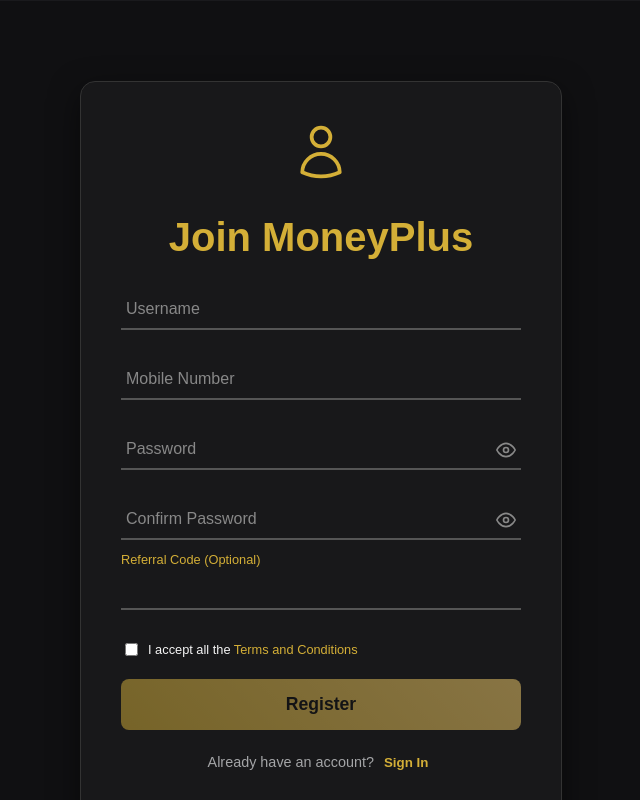
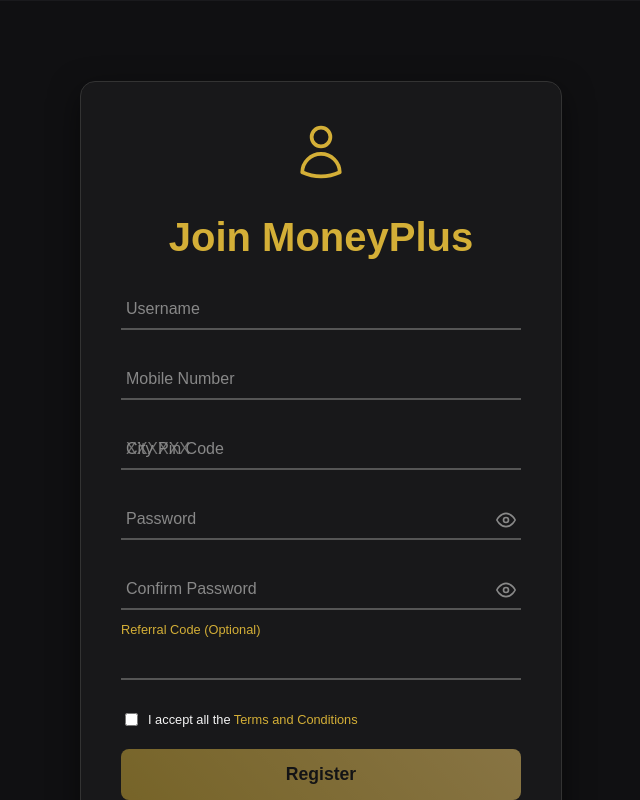
Before and after one commit to vishalpoonia890/amit, a React (Create React App) app in the folder frontend/: page / in a window 1280 px wide. Both pictures are taken after a click on the button "Register Now". Shown: the part 3002-3802 px from the top of the page, without its empty margins (319-959 px from the left). Built offline with nearby package versions, Linux system fonts and the light colour scheme; no server answers.

Commit message:
Update LandingPage.js

```diff
--- a/frontend/src/components/LandingPage.js
+++ b/frontend/src/components/LandingPage.js
@@ -1,4 +1,5 @@
-import React, { useState } from 'react';
+import React, { useState, useCallback } from 'react';
+import axios from 'axios';
 import './LandingPage.css';
 import { FidelityLogoIcon, LoginIcon } from './Icons';
 
@@ -10,6 +11,15 @@ import promoImage from '../assets/ipbia.png';
 import casinoNews1 from '../assets/casino1.jpg';
 import casinoNews2 from '../assets/casino2.jpg';
 import casinoNews3 from '../assets/casino3.jpg';
+
+// Debounce utility function (to prevent too many API calls while typing)
+const debounce = (func, delay) => {
+    let timeoutId;
+    return (...args) => {
+        clearTimeout(timeoutId);
+        timeoutId = setTimeout(() => func.apply(this, args), delay);
+    };
+};
 
 // --- SVG Icons for Password Toggle ---
 const EyeIcon = () => (
@@ -71,6 +81,52 @@ function LandingPage({ authView, setAuthView, loginFormData, registerFormData, h
     const [showRegisterPassword, setShowRegisterPassword] = useState(false);
     const [showConfirmPassword, setShowConfirmPassword] = useState(false);
 
+    // ✅ NEW STATE for Pincode
+    const [cityName, setCityName] = useState('');
+    const [pinCodeError, setPinCodeError] = useState('');
+
+    // --- Pincode API Call Logic ---
+    const fetchCityName = useCallback(async (pinCode) => {
+        setCityName('');
+        setPinCodeError('');
+        if (!pinCode || pinCode.length !== 6 || isNaN(pinCode)) {
+            return;
+        }
+
+        try {
+            // Using the official India Post API for reliable Pincode lookup
+            const response = await axios.get(`https://api.postalpincode.in/pincode/${pinCode}`);
+            const data = response.data;
+
+            if (data && data[0] && data[0].Status === 'Success' && data[0].PostOffice.length > 0) {
+                // Use the main district/region name
+                setCityName(data[0].PostOffice[0].District);
+            } else {
+                setPinCodeError('Invalid Pincode.');
+                setCityName('');
+            }
+        } catch (error) {
+            console.error("Pincode API Error:", error);
+            setPinCodeError('Failed to verify Pincode.');
+            setCityName('');
+        }
+    }, []);
+
+    const debouncedFetchCityName = useCallback(debounce(fetchCityName, 500), [fetchCityName]);
+
+    const handlePinCodeChange = (e) => {
+        const pinCode = e.target.value;
+        // Update the form data
+        handleRegisterInputChange({ target: { name: 'cityPinCode', value: pinCode } });
+        // Trigger debounced lookup
+        if (pinCode.length === 6) {
+            debouncedFetchCityName(pinCode);
+        } else {
+            setCityName('');
+            setPinCodeError('');
+        }
+    };
+
     const scrollToAuth = (view) => {
         setAuthView(view);
         document.getElementById('auth').scrollIntoView({ behavior: 'smooth' });
@@ -80,6 +136,10 @@ function LandingPage({ authView, setAuthView, loginFormData, registerFormData, h
         e.preventDefault();
         if (!termsAccepted) {
             alert("You must accept the terms and conditions to register.");
+            return;
+        }
+        if (!cityName) {
+            alert("Please enter a valid 6-digit PIN code and ensure the city name is displayed.");
             return;
         }
         handleRegister(e);
@@ -118,7 +178,7 @@ function LandingPage({ authView, setAuthView, loginFormData, registerFormData, h
                 </section>
 
                 <section id="inflation" className="content-section">
-                       <div className="content-image"><img src={inflationImage} alt="Money losing value"/></div>
+                        <div className="content-image"><img src={inflationImage} alt="Money losing value"/></div>
                     <div className="content-text">
                         <h2>Don't Let Inflation Eat Your Savings</h2>
                         <p>Every day, the money in your bank account is losing purchasing power. To truly grow your wealth and secure your future, your money needs to work for you and grow faster than inflation.</p>
@@ -129,11 +189,11 @@ function LandingPage({ authView, setAuthView, loginFormData, registerFormData, h
                     <h2>Our Investment Products</h2>
                     <div className="sample-grid">
                         <div className="sample-card"><img src={solarPlanImage} alt="Solar Energy Plan"/><h3>Solar Energy Plans</h3><p>Invest in a green future and earn stable daily returns by funding large-scale solar projects.</p></div>
-                         <div className="sample-card"><img src={aviatorGameImage} alt="Aviator Game"/><h3>Aviator Game</h3><p>Test your nerve in this thrilling crash game. Cash out before the plane flies away to multiply your bet!</p></div>
+                        <div className="sample-card"><img src={aviatorGameImage} alt="Aviator Game"/><h3>Aviator Game</h3><p>Test your nerve in this thrilling crash game. Cash out before the plane flies away to multiply your bet!</p></div>
                     </div>
                 </section>
 
-                 <section className="casino-news-section">
+                <section className="casino-news-section">
                     <h2>Casino & Fun</h2>
                     <div className="casino-grid">
                         <img src={casinoNews1} alt="Casino Fun 1" />
@@ -170,10 +230,27 @@ function LandingPage({ authView, setAuthView, loginFormData, registerFormData, h
                                     <p className="auth-switch">Don't have an account? <button type="button" onClick={() => setAuthView('register')}>Sign Up</button></p>
                                 </form>
                             ) : (
-                                 <form onSubmit={handleRegisterSubmit} className="auth-form">
+                                <form onSubmit={handleRegisterSubmit} className="auth-form">
                                     <h2>Join MoneyPlus</h2>
-                                     <div className="input-box"><input type="text" name="username" value={registerFormData.username} onChange={handleRegisterInputChange} required autoComplete="username"/><label>Username</label></div>
-                                    <div className="input-box"><input type="tel" name="mobile" value={registerFormData.mobile} onChange={handleRegisterInputChange} required autoComplete="tel"/><label>Mobile Number</label></div>
+                                    <div className="input-box"><input type="text" name="username" value={registerFormData.username} onChange={handleRegisterInputChange} required autoComplete="username"/><label>Username</label></div>
+                                    <div className="input-box"><input type="tel" name="mobile" value={registerFormData.mobile} onChange={handleLoginInputChange} required autoComplete="tel"/><label>Mobile Number</label></div>
+
+                                    {/* ✅ NEW Pincode and City Inputs */}
+                                    <div className="input-box">
+                                        <input
+                                            type="tel"
+                                            name="cityPinCode"
+                                            value={registerFormData.cityPinCode || ''}
+                                            onChange={handlePinCodeChange}
+                                            placeholder="XXXXXX"
+                                            maxLength="6"
+                                            required
+                                        />
+                                        <label>City Pin Code</label>
+                                    </div>
+                                    {cityName && <p className="pincode-status success">City: <strong>{cityName}</strong></p>}
+                                    {pinCodeError && <p className="pincode-status error">{pinCodeError}</p>}
+
                                     {/* --- REGISTER PASSWORD INPUT (UPDATED) --- */}
                                     <div className="input-box">
                                         <input
@@ -209,7 +286,7 @@ function LandingPage({ authView, setAuthView, loginFormData, registerFormData, h
                                         <input type="checkbox" id="terms" name="terms" checked={termsAccepted} onChange={(e) => setTermsAccepted(e.target.checked)} />
                                         <label htmlFor="terms">I accept all the <a href="#terms" target="_blank">Terms and Conditions</a></label>
                                     </div>
-                                    <button className="cta-button" type="submit" disabled={loading || !termsAccepted}>{loading ? 'Registering...' : 'Register'}</button>
+                                    <button className="cta-button" type="submit" disabled={loading || !termsAccepted || !cityName}>{loading ? 'Registering...' : 'Register'}</button>
                                     <p className="auth-switch">Already have an account? <button type="button" onClick={() => setAuthView('login')}>Sign In</button></p>
                                 </form>
                             )}
```
